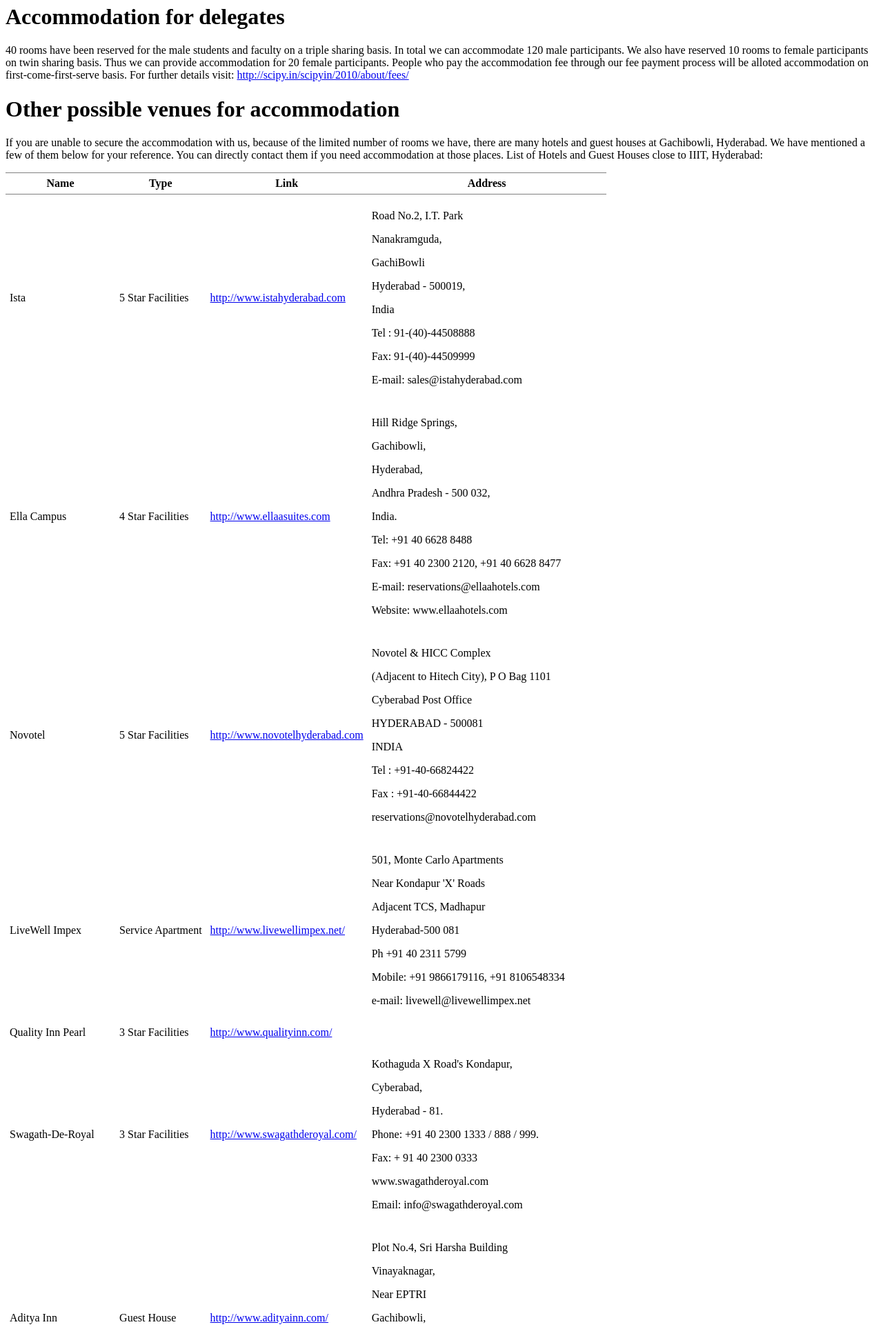
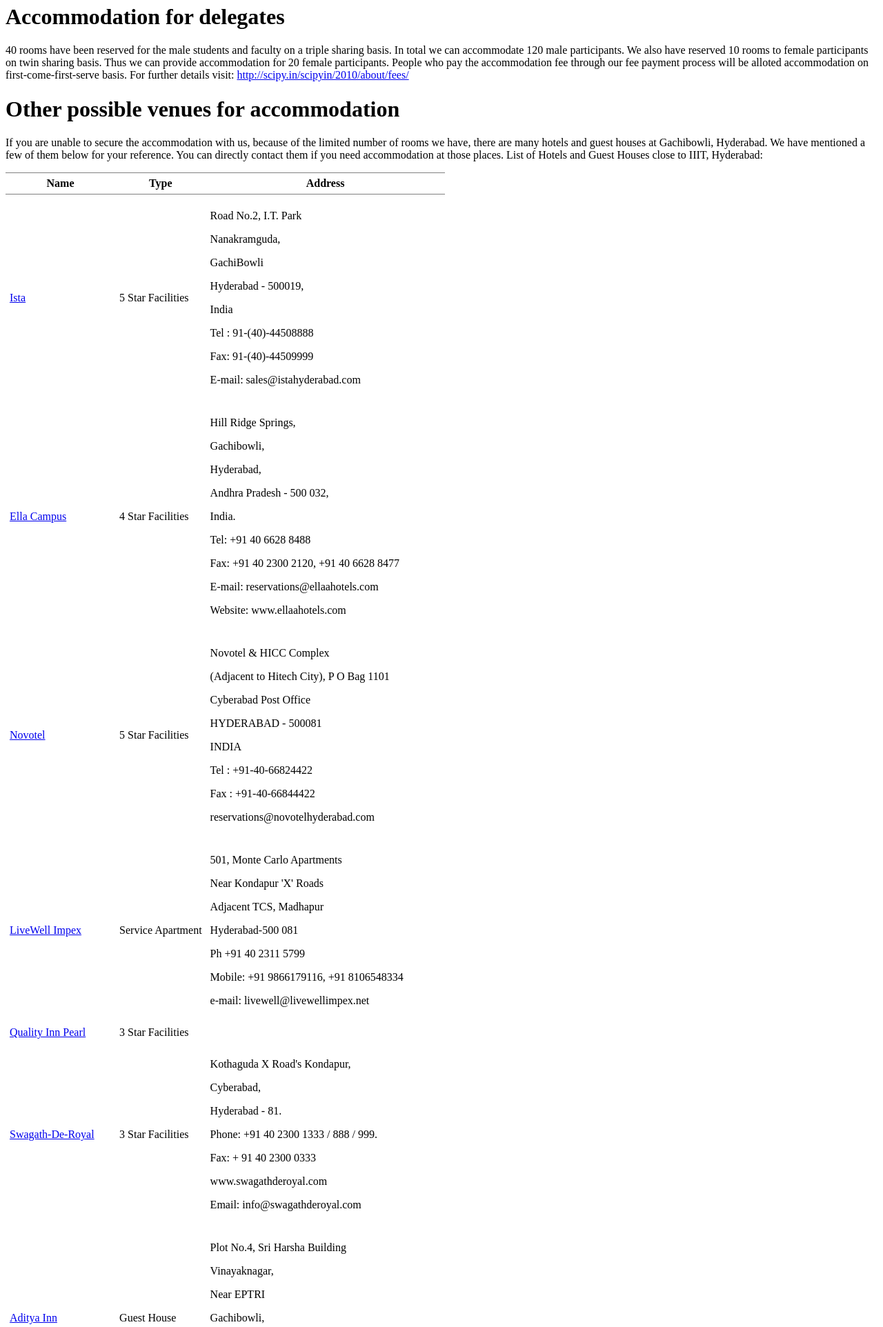
Before and after one commit to FOSSEE/scipycon, a Django app: template project/templates/about/accommodation.html in a window 1280 px wide. Shown: the part 672-2596 px from the top of the page at 69% size. Run offline with Django 3.2, Linux system fonts and the light colour scheme; the template is opened without the code that fills it, so the values that code supplies are empty.

Commit message:
Changed the accomodation page table

```diff
--- a/project/templates/about/accommodation.html
+++ b/project/templates/about/accommodation.html
@@ -24,15 +24,15 @@ List of Hotels and Guest Houses close to IIIT, Hyderabad:
 
 <table class="scipycon-default-border" cellpadding="6" rules="groups" frame="hsides">
 <caption></caption>
-<colgroup><col class="right" /><col class="left" /><col class="left" /><col class="left" />
+<colgroup><col class="right" /><col class="left" /><col class="left" />
 </colgroup>
 <thead>
-<tr><th scope="col" class="right">Name</th><th scope="col" class="left">Type</th><th scope="col" class="left">Link</th><th scope="col" class="left">Address</th>
+<tr><th scope="col" class="right">Name</th><th scope="col" class="left">Type</th><th scope="col" class="left">Address</th>
 </tr>
 </thead>
 
 
-<td>Ista</td><td>5 Star Facilities</td><td><a href="http://www.istahyderabad.com" class="external free" title="http://www.istahyderabad.com" rel="nofollow">http://www.istahyderabad.com</a></td><td>
+<td><a href="http://www.istahyderabad.com" class="external free" title="http://www.istahyderabad.com" rel="nofollow">Ista</a></td><td>5 Star Facilities</td><td>
 <p>Road No.2, I.T. Park
 
 </p><p>Nanakramguda,
@@ -45,7 +45,7 @@ List of Hotels and Guest Houses close to IIIT, Hyderabad:
 </p>
 </td></tr>
 <tr>
-<td>Ella Campus</td><td>4 Star Facilities</td><td><a href="http://www.ellaasuites.com" class="external free" title="http://www.ellaasuites.com" rel="nofollow">http://www.ellaasuites.com</a></td><td>
+<td><a href="http://www.ellaasuites.com" class="external free" title="http://www.ellaasuites.com" rel="nofollow">Ella Campus</a></td><td>4 Star Facilities</td><td>
 <p>Hill Ridge Springs,
 </p><p>Gachibowli,
 
@@ -59,7 +59,7 @@ List of Hotels and Guest Houses close to IIIT, Hyderabad:
 </p>
 </td></tr>
 <tr>
-<td>Novotel</td><td>5 Star Facilities</td><td><a href="http://www.novotelhyderabad.com" class="external free" title="http://www.novotelhyderabad.com" rel="nofollow">http://www.novotelhyderabad.com</a></td><td>
+<td><a href="http://www.novotelhyderabad.com" class="external free" title="http://www.novotelhyderabad.com" rel="nofollow">Novotel</a></td><td>5 Star Facilities</td><td>
 <p>Novotel &amp; HICC Complex
 
 </p><p>(Adjacent to Hitech City), P O Bag 1101
@@ -72,7 +72,7 @@ List of Hotels and Guest Houses close to IIIT, Hyderabad:
 </p>
 </td></tr>
 <tr>
-<td>LiveWell Impex </td><td>Service Apartment</td><td><a href="http://www.livewellimpex.net/" class="external free" title="http://www.livewellimpex.net/" rel="nofollow">http://www.livewellimpex.net/</a></td><td>
+<td><a href="http://www.livewellimpex.net/" class="external free" title="http://www.livewellimpex.net/" rel="nofollow">LiveWell Impex</a></td><td>Service Apartment</td><td>
 <p>501, Monte Carlo Apartments
 
 </p><p>Near Kondapur 'X' Roads
@@ -84,10 +84,10 @@ List of Hotels and Guest Houses close to IIIT, Hyderabad:
 </p>
 </td></tr>
 <tr>
-<td>Quality Inn Pearl</td><td>3 Star Facilities</td><td><a href="http://www.qualityinn.com/" class="external free" title="http://www.qualityinn.com/" rel="nofollow">http://www.qualityinn.com/</a></td><td>
+<td><a href="http://www.qualityinn.com/" class="external free" title="http://www.qualityinn.com/" rel="nofollow">Quality Inn Pearl</a><td>3 Star Facilities</td><td>
 </td></tr>
 <tr>
-<td>Swagath-De-Royal</td><td>3 Star Facilities</td><td><a href="http://www.swagathderoyal.com/" class="external free" title="http://www.swagathderoyal.com/" rel="nofollow">http://www.swagathderoyal.com/</a></td><td>
+<td><a href="http://www.swagathderoyal.com/" class="external free" title="http://www.swagathderoyal.com/" rel="nofollow">Swagath-De-Royal</a></td><td>3 Star Facilities</td><td>
 
 <p>Kothaguda X Road's Kondapur,
 </p><p>Cyberabad,
@@ -99,7 +99,7 @@ List of Hotels and Guest Houses close to IIIT, Hyderabad:
 </p>
 </td></tr>
 <tr>
-<td>Aditya Inn</td><td>Guest House</td><td><a href="http://www.adityainn.com/" class="external free" title="http://www.adityainn.com/" rel="nofollow">http://www.adityainn.com/</a></td><td>
+<td><a href="http://www.adityainn.com/" class="external free" title="http://www.adityainn.com/" rel="nofollow">Aditya Inn</a></td><td>Guest House</td><td>
 <p>Plot No.4, Sri Harsha Building
 </p><p>Vinayaknagar,
 </p><p>Near EPTRI
@@ -111,7 +111,7 @@ List of Hotels and Guest Houses close to IIIT, Hyderabad:
 </p>
 </td></tr>
 <tr>
-<td>Genius Hostel for Men</td><td>Hostel</td><td> </td><td>
+<td>Genius Hostel for Men</td><td>Hostel</td><td>
 <p>Mr Laxman Babu
 </p><p>Kannayalal Complex,
 </p><p>Indiranagar Bus stop,
```
